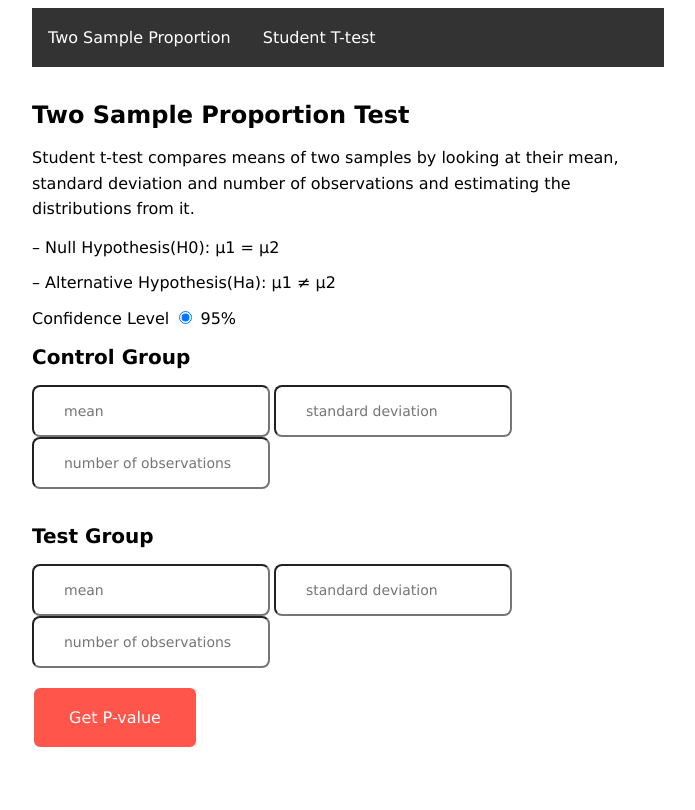
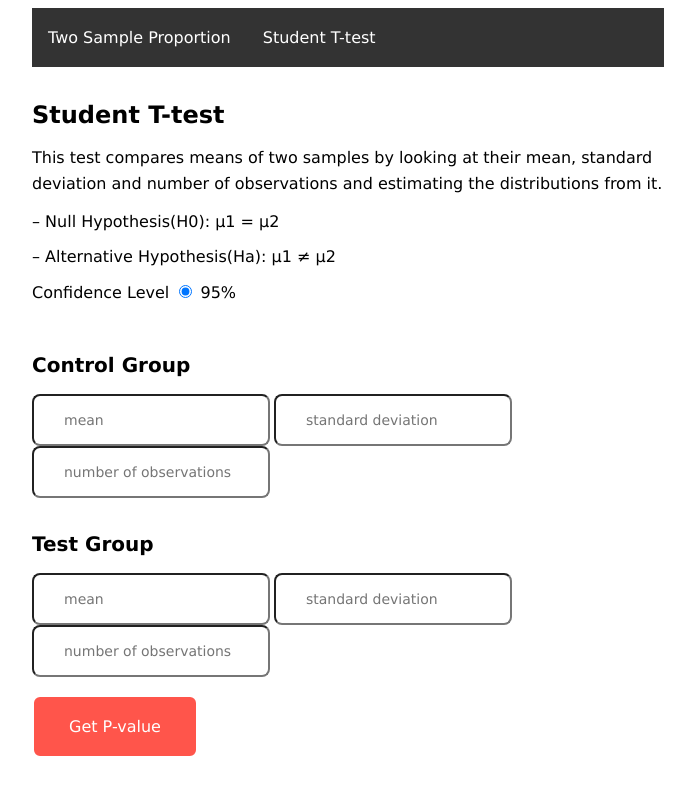
Before and after one commit to ipansh/ab-test-stat-significance, a Flask app: page /student_ttest in a window 1280 px wide. Shown: the whole page, without its empty margins (292-987 px from the left). Before the commit the page ends 747 px from the top, so only its background shows below. Run offline with Flask 2, Linux system fonts and the light colour scheme.

Commit message:
beautified html

```diff
--- a/app.py
+++ b/app.py
@@ -60,7 +60,13 @@ def pvalue_student_page():
 
     pvalue = get_pvalue_student(mean_control, std_control, nobs_control, mean_test, std_test, nobs_test)
 
-    return render_template('student_ttest.html', prediction_text1 = 'P-value is: {}'.format(str(pvalue)))
+    if pvalue < 0.05:
+      pvalue_explanation = 'is statistically significant and you can reject the null hypothesis. You can be 95% confident that the results are not due to chance.'
+    else:
+      pvalue_explanation = 'is not statistically significant and you can accept the null hypothesis.'
+
+
+    return render_template('student_ttest.html', prediction_text1 = 'P-value is: {}, which means that the result {}'.format(str(pvalue), pvalue_explanation))
 
 @app.route("/pvalueconversion", methods = ['POST'])
 def pvalue_conversion_page():
@@ -82,7 +88,7 @@ def pvalue_conversion_page():
       pvalue_explanation = 'is not statistically significant and you can accept the null hypothesis.'
 
 
-    return render_template('two_sample_proportion.html', prediction_text2 = 'P-value is: {}, which means that result {}'.format(str(pvalue), pvalue_explanation))
+    return render_template('two_sample_proportion.html', prediction_text2 = 'P-value is: {}, which means that the result {}'.format(str(pvalue), pvalue_explanation))
 
 if __name__  == '__main__':
     app.run(debug=True)
--- a/static/styles/style28.css
+++ b/static/styles/style29.css
@@ -4,7 +4,7 @@ ul {
     padding: 0;
     overflow: hidden;
     background-color: #333;
-    max-width: 800px;
+    max-width: 1000px;
     margin: auto;
     width: 50%;
   }
@@ -78,7 +78,7 @@ input {
 }
 
 .main_part {
-  max-width: 800px;
+  max-width: 1000px;
   margin: auto;
   width: 50%;
 }
--- a/templates/student_ttest.html
+++ b/templates/student_ttest.html
@@ -4,7 +4,7 @@
 <head>
   <meta charset="UTF-8">
   <title>Statistical Significance Calculator</title>
-  <link rel = "stylesheet" href = "static/styles/style28.css" type = "text/css">
+  <link rel = "stylesheet" href = "static/styles/style29.css" type = "text/css">
 
 </head>
 
@@ -16,14 +16,15 @@
 
 <div class="main_part">
   <br>
-  <h1>Two Sample Proportion Test</h1>
-  <p class = 'normal_text'>Student t-test compares means of two samples by looking at their mean, standard deviation and number of observations and estimating the distributions from it. </p>
+  <h1>Student T-test</h1>
+  <p class = 'normal_text'>This test compares means of two samples by looking at their mean, standard deviation and number of observations and estimating the distributions from it. </p>
   <p> – Null Hypothesis(H0): μ1 = μ2</p>
   <p> – Alternative Hypothesis(Ha): μ1 ≠ μ2</p>
   <p> Confidence Level
   <input type="radio" checked="html" id="html" name="fav_language" value="HTML">
   <label for="html">95%</label><br>
   <form action="/pvaluestudent" method="post">
+    <br>
     <h2>Control Group</h3>
     <input type="text" name="mean_control" placeholder="mean" required="required" />
     <input type="text" name="std_control" placeholder="standard deviation" required="required" />
--- a/templates/two_sample_proportion.html
+++ b/templates/two_sample_proportion.html
@@ -4,7 +4,7 @@
     <head>
       <meta charset="UTF-8">
       <title>Statistical Significance Calculator</title>
-      <link rel = "stylesheet" href = "static/styles/style28.css" type = "text/css">
+      <link rel = "stylesheet" href = "static/styles/style29.css" type = "text/css">
 
     </head>
 
@@ -17,7 +17,7 @@
     <div class="main_part">
       <br>
       <h1>Two Sample Proportion Test</h1>
-      <p class = 'normal_text'>The two sample proportion test is a hypothesis test to compare the proportions of one certain event occurring in two populations following the binomial distribution. </p>
+      <p class = 'normal_text'>This test compares the proportions of one certain event occurring in two populations following the binomial distribution. </p>
       <p> – Null Hypothesis(H0): p1 = p2</p>
       <p> – Alternative Hypothesis(Ha): p1 ≠ p2</p>
       <p> Confidence Level
```
